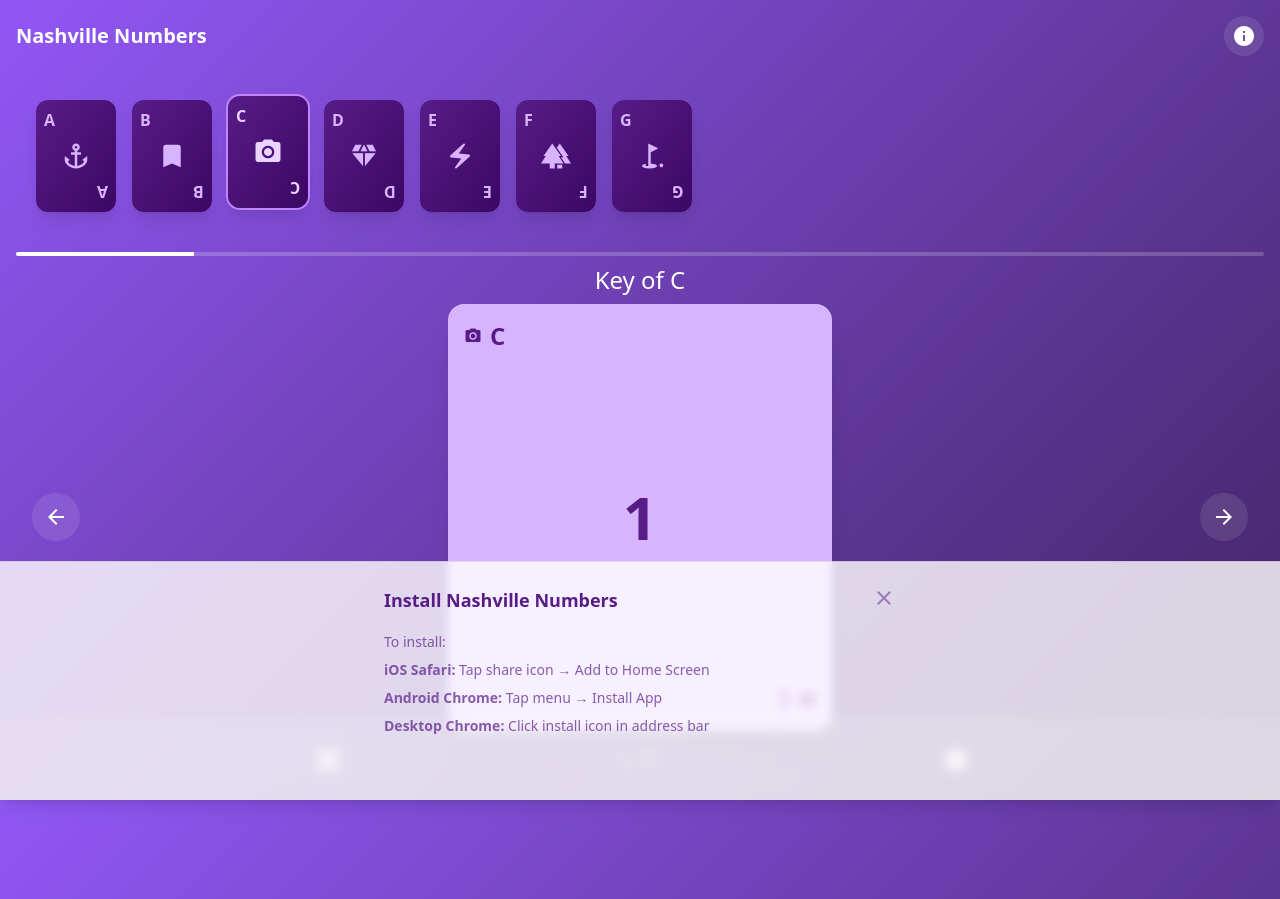
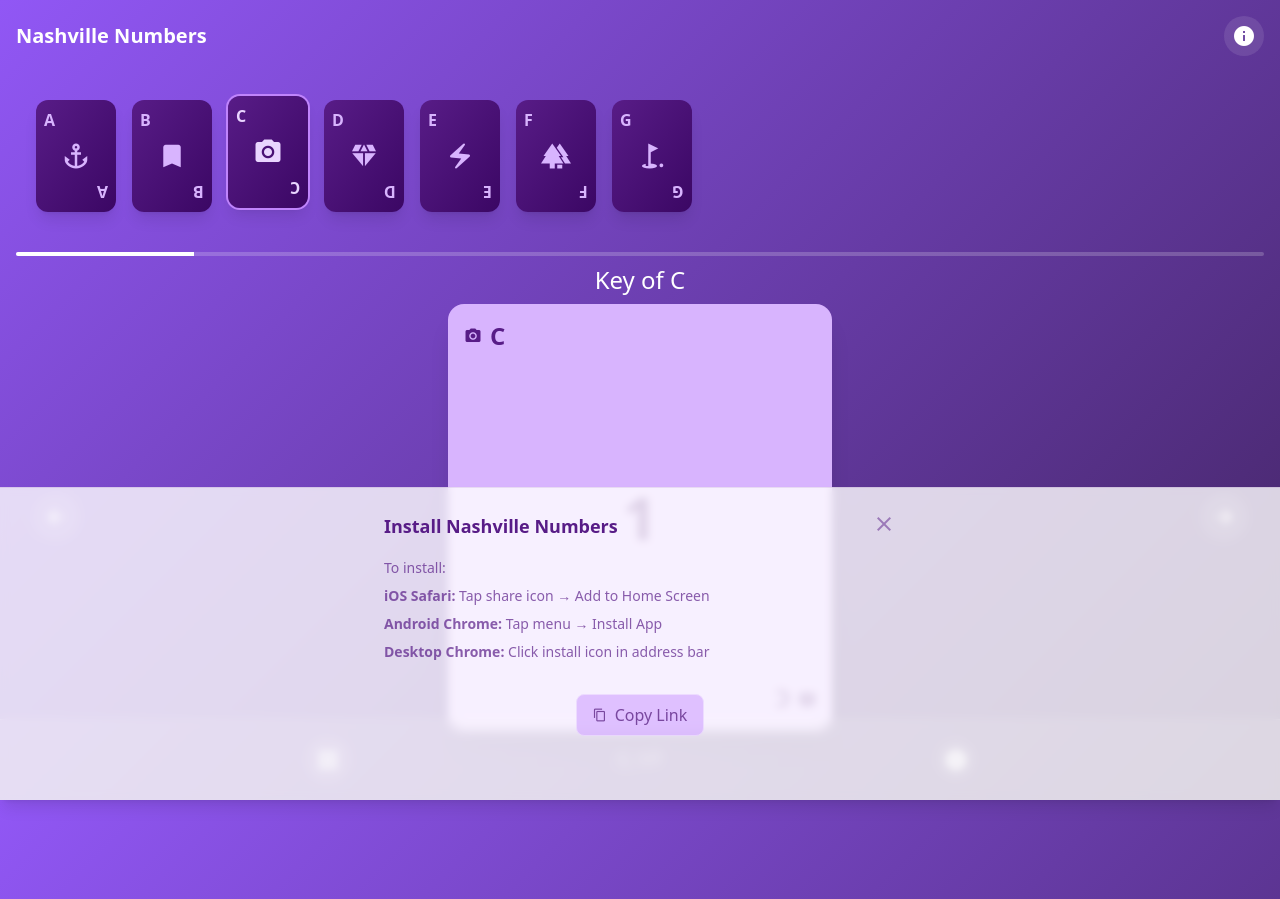
Before and after one commit to jtsternberg/Nashville-Numbers-Flash-Cards, a Vue app: page / in a window 1280 px wide. Built offline with nearby package versions, Linux system fonts and the light colour scheme.

Commit message:
Add Share button with support for native share and fallback to copy link

```diff
--- a/package.json
+++ b/package.json
@@ -1,7 +1,7 @@
 {
 	"name": "nashville-numbers",
 	"private": true,
-	"version": "0.0.25",
+	"version": "0.0.26",
 	"type": "module",
 	"scripts": {
 		"dev": "vite",
--- a/src/App.vue
+++ b/src/App.vue
@@ -11,6 +11,7 @@
 import FlashCardNav from './components/FlashCardNav.vue'
 import FlashCardView from './components/FlashCardView.vue'
 import FirstViewNotice from './components/FirstViewNotice.vue'
+import Toast from './components/Toast.vue'
 
 const settings = useSettingsStore()
 const currentKey = computed({
@@ -232,6 +233,7 @@
       <div class="h-20"></div>
 
       <FirstViewNotice />
+      <Toast />
    </div>
 </template>
 
--- a/src/components/FirstViewNotice.vue
+++ b/src/components/FirstViewNotice.vue
@@ -2,6 +2,7 @@
 import { ref, onMounted, computed } from 'vue'
 import InstallPrompt from './InstallPrompt.vue'
 import { useInstallPrompt } from '../composables/useInstallPrompt'
+import ShareButton from './ShareButton.vue'
 
 const isVisible = ref(false)
 const { deferredPrompt, isInstalled } = useInstallPrompt()
@@ -48,13 +49,17 @@
 
             <InstallPrompt />
 
-            <div v-if="hasInstallButton" class="mt-4 text-center">
+
+            <div v-if="hasInstallButton" class="mt-4 flex justify-center gap-4">
                <button
                   @click="dismiss"
                   class="text-sm text-purple-900/50 hover:text-purple-900 transition-colors"
-               >
+                  >
                   No thank you, maybe later
                </button>
+            </div>
+            <div class="mt-8 flex justify-center gap-4">
+               <ShareButton />
             </div>
          </div>
       </div>
--- a/src/components/InfoPanel.vue
+++ b/src/components/InfoPanel.vue
@@ -3,6 +3,7 @@
 import { version } from '../../package.json'
 import InstallPrompt from './InstallPrompt.vue'
 import { useInstallPrompt } from '../composables/useInstallPrompt'
+import ShareButton from './ShareButton.vue'
 
 const isOpen = ref(false)
 const lastUpdated = __BUILD_TIME__
@@ -112,6 +113,8 @@
                   <InstallPrompt />
                </div>
 
+               <ShareButton class="mt-4" full-width />
+
                <button
                   @click="handleRefresh"
                   class="w-full mt-4 px-4 py-2 bg-purple-600 text-white rounded-lg hover:bg-purple-700 transition-colors flex items-center justify-center gap-2"
--- /dev/null
+++ b/src/components/ShareButton.vue
@@ -0,0 +1,40 @@
+<script setup>
+import { useShare } from '../composables/useShare'
+import { useToast } from '../composables/useToast'
+
+const props = defineProps({
+   fullWidth: {
+      type: Boolean,
+      default: false
+   }
+})
+
+const { canShare, share, shareIcon } = useShare()
+const { show: showToast } = useToast()
+
+async function handleShare() {
+   if (canShare.value) {
+      await share()
+      return
+   }
+
+   try {
+      await navigator.clipboard.writeText(window.location.href)
+      showToast('Link copied to clipboard!')
+   } catch (error) {
+      console.error('Error copying to clipboard:', error)
+      showToast('Failed to copy link')
+   }
+}
+</script>
+
+<template>
+   <button
+      @click="handleShare"
+      class="px-4 py-2 bg-purple-300 opacity-80 hover:opacity-100 text-purple-900 rounded-lg transition-colors flex items-center gap-2 border border-purple-200"
+      :class="{ 'w-full justify-center': fullWidth }"
+   >
+      <span class="material-icons text-sm">{{ canShare ? shareIcon : 'content_copy' }}</span>
+      <span>{{ canShare ? 'Share App' : 'Copy Link' }}</span>
+   </button>
+</template>
--- /dev/null
+++ b/src/components/Toast.vue
@@ -0,0 +1,24 @@
+<script setup>
+import { useToast } from '../composables/useToast'
+
+const { isVisible, message } = useToast()
+</script>
+
+<template>
+   <Transition
+      enter-active-class="transition duration-300 ease-out"
+      enter-from-class="transform translate-y-2 opacity-0"
+      enter-to-class="transform translate-y-0 opacity-100"
+      leave-active-class="transition duration-200 ease-in"
+      leave-from-class="transform translate-y-0 opacity-100"
+      leave-to-class="transform translate-y-2 opacity-0"
+   >
+      <div
+         v-if="isVisible"
+         class="fixed bottom-6 left-1/2 -translate-x-1/2 px-4 py-2 bg-[rgb(44,16,74)]/90 backdrop-blur-sm text-white rounded-lg shadow-lg text-sm flex items-center gap-2 border border-white/10"
+      >
+         <span class="material-icons text-sm">check_circle</span>
+         {{ message }}
+      </div>
+   </Transition>
+</template>
--- /dev/null
+++ b/src/composables/useShare.js
@@ -0,0 +1,37 @@
+import { ref, computed } from 'vue'
+
+export function useShare() {
+   const canShare = ref('share' in navigator)
+
+   // Detect if user is on iOS/macOS
+   const isApplePlatform = computed(() => {
+      const platform = navigator.platform || ''
+      return /iPhone|iPod|iPad|Mac/.test(platform)
+   })
+
+   const shareIcon = computed(() => isApplePlatform.value ? 'ios_share' : 'share')
+
+   async function share() {
+      if (!canShare.value) return false
+
+      try {
+         await navigator.share({
+            title: 'Nashville Numbers',
+            text: 'Check out this Nashville Numbers app!',
+            url: window.location.href
+         })
+         return true
+      } catch (error) {
+         if (error.name !== 'AbortError') {
+            console.error('Error sharing:', error)
+         }
+         return false
+      }
+   }
+
+   return {
+      canShare,
+      share,
+      shareIcon
+   }
+}
--- /dev/null
+++ b/src/composables/useToast.js
@@ -0,0 +1,26 @@
+import { ref } from 'vue'
+
+const isVisible = ref(false)
+const message = ref('')
+let timeout = null
+
+export function useToast() {
+   function show(msg, duration = 3000) {
+      message.value = msg
+      isVisible.value = true
+
+      if (timeout) {
+         clearTimeout(timeout)
+      }
+
+      timeout = setTimeout(() => {
+         isVisible.value = false
+      }, duration)
+   }
+
+   return {
+      isVisible,
+      message,
+      show
+   }
+}
```
